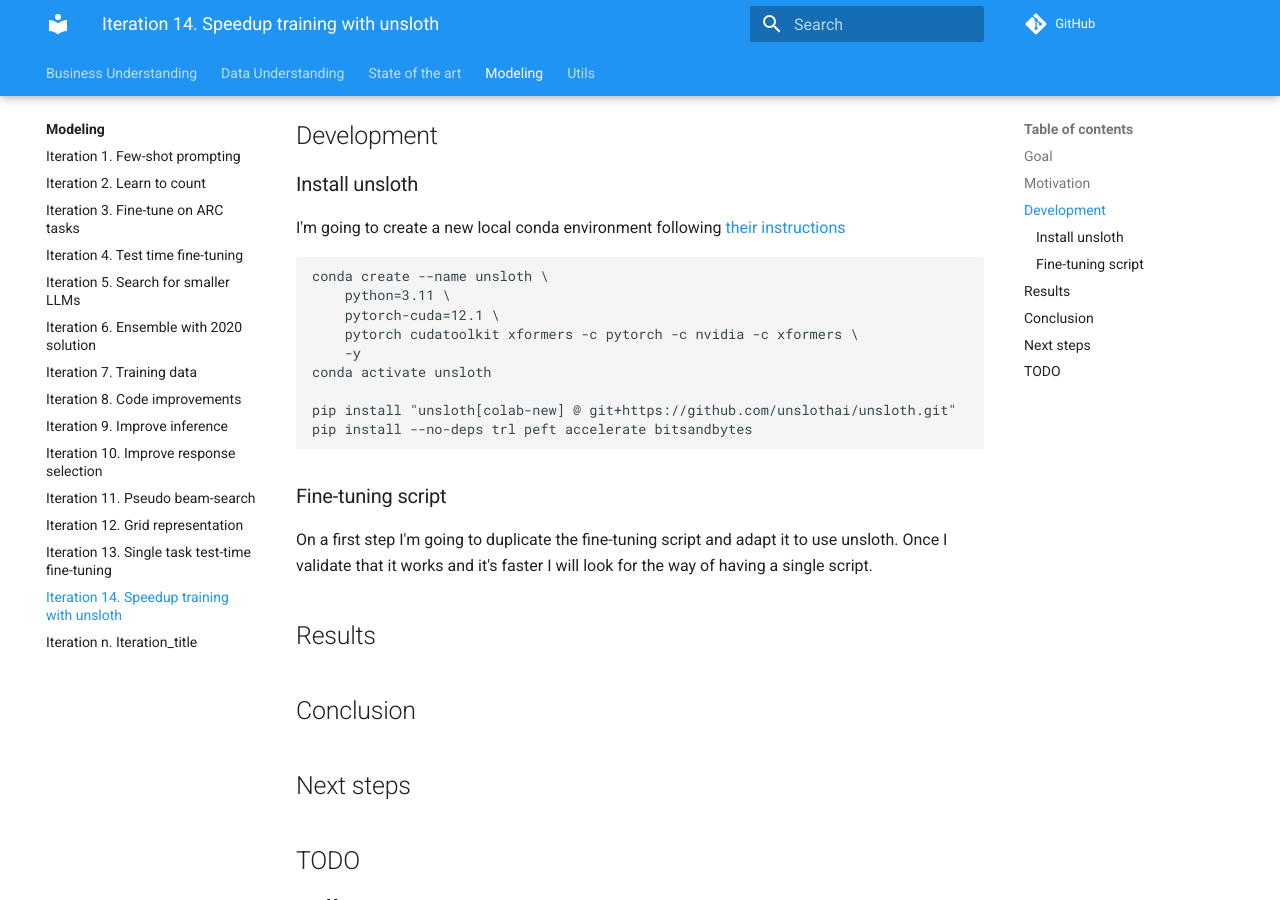
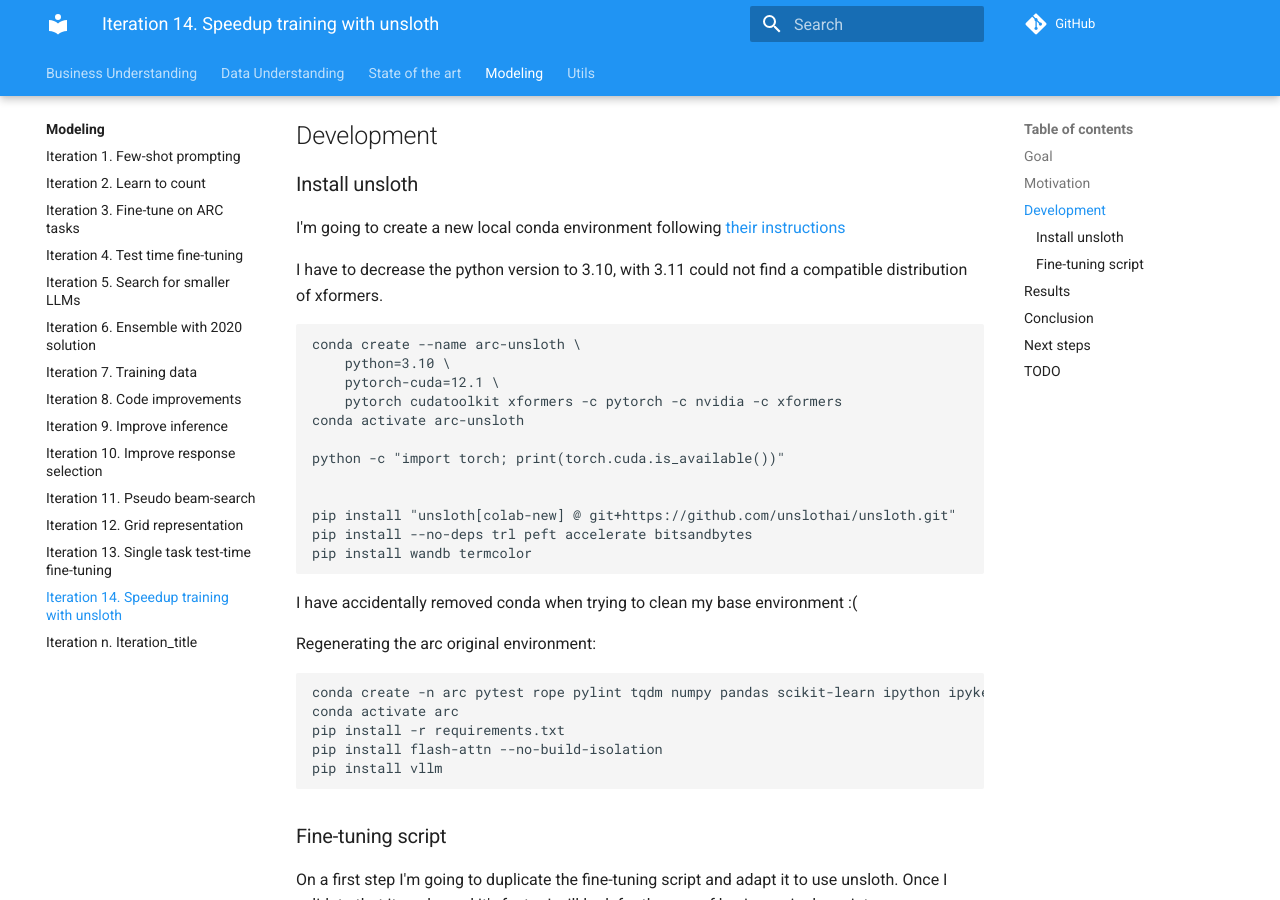
Before and after one commit to zhengjunyao-work/arc24, an MkDocs documentation site: the page built from docs/modeling/Iteration_14_speedup_training.md, in a window 1280 px wide and 900 px high, scrolled down 568 px. Built offline with MkDocs 1.6.1 and Material for MkDocs 9.7.7, drawn with Linux system fonts in a browser that asks for light colours; comment, search, counter and statistics services are not loaded.

Commit message:
started working with unsloth

````diff
--- a/docs/modeling/Iteration_14_speedup_training.md
+++ b/docs/modeling/Iteration_14_speedup_training.md
@@ -22,16 +22,33 @@ Hopefully this will be a very fast iteration.
 
 I'm going to create a new local conda environment following [their instructions](https://github.com/unslothai/unsloth?tab=readme-ov-file#conda-installation)
 
+I have to decrease the python version to 3.10, with 3.11 could not find a compatible distribution of xformers.
+
 ```
-conda create --name unsloth \
-    python=3.11 \
+conda create --name arc-unsloth \
+    python=3.10 \
     pytorch-cuda=12.1 \
-    pytorch cudatoolkit xformers -c pytorch -c nvidia -c xformers \
-    -y
-conda activate unsloth
+    pytorch cudatoolkit xformers -c pytorch -c nvidia -c xformers
+conda activate arc-unsloth
+
+python -c "import torch; print(torch.cuda.is_available())"
+
 
 pip install "unsloth[colab-new] @ git+https://github.com/unslothai/unsloth.git"
 pip install --no-deps trl peft accelerate bitsandbytes
+pip install wandb termcolor
+```
+
+I have accidentally removed conda when trying to clean my base environment :(
+
+Regenerating the arc original environment:
+
+```
+conda create -n arc pytest rope pylint tqdm numpy pandas scikit-learn ipython ipykernel coverage ipywidgets matplotlib python=3.10 -y
+conda activate arc
+pip install -r requirements.txt
+pip install flash-attn --no-build-isolation
+pip install vllm
 ```
 
 ### Fine-tuning script
````
Also changed, not shown: 1 other file.
